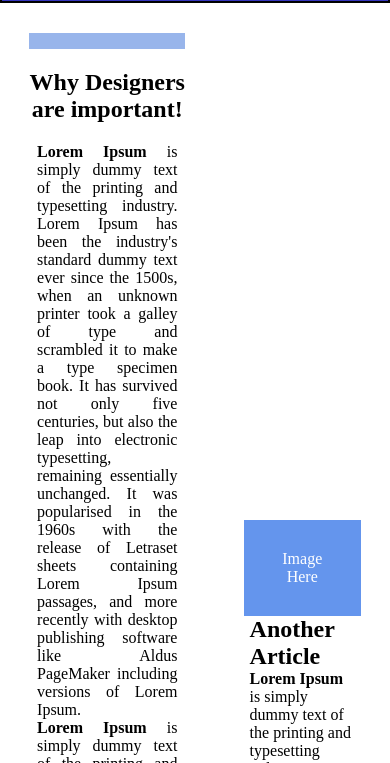
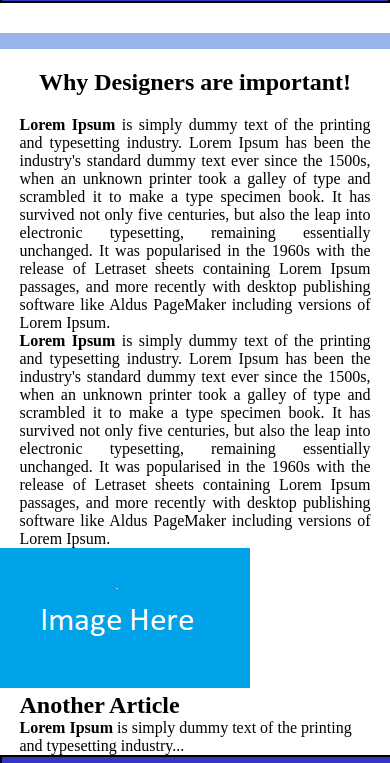
Before and after one commit to TimZaleski/coolsite, a plain HTML site: page index.html in a window 390 px wide. Shown: the part 81-844 px from the top of the page. Drawn offline with Linux system fonts and the light colour scheme.

Commit message:
media query added

```diff
--- a/index.html
+++ b/index.html
@@ -24,9 +24,7 @@
     </p>
   </div>
   <div id="rightDiv">
-    <div id="imageBox">
-      <p>Image Here</p>
-    </div>
+    <img src ="imagehere.png">
     <h2>Another Article</h2>
     <p><strong>Lorem Ipsum</strong> is simply dummy text of the printing and typesetting industry...</p>
   </div>
--- a/style.css
+++ b/style.css
@@ -23,12 +23,24 @@ header
   margin-top: 30px;
 }
 
+@media only screen and (max-width: 600px) {
+  #centerDiv {
+    width: auto;
+  }
+}
+
 #rightDiv
 {
 
   width: 30%;
   margin-left: auto;
   margin-right: auto;
+}
+
+@media only screen and (max-width: 600px) {
+  #rightDiv {
+    width: auto;
+  }
 }
 
 section
@@ -53,14 +65,10 @@ p, h2
   margin-right: 5%;
 }
 
-#imageBox
+img
 {
-  background-color: cornflowerblue;
-  color:white;
-  text-align: center;
-  padding: 30px;
+  justify-content: center;
 }
-
 
 footer
 {
```
Also changed, not shown: imagehere.png (added).
